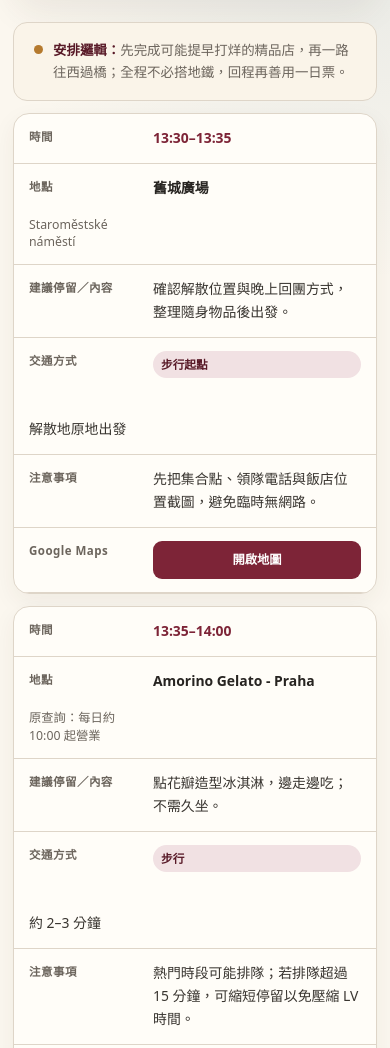
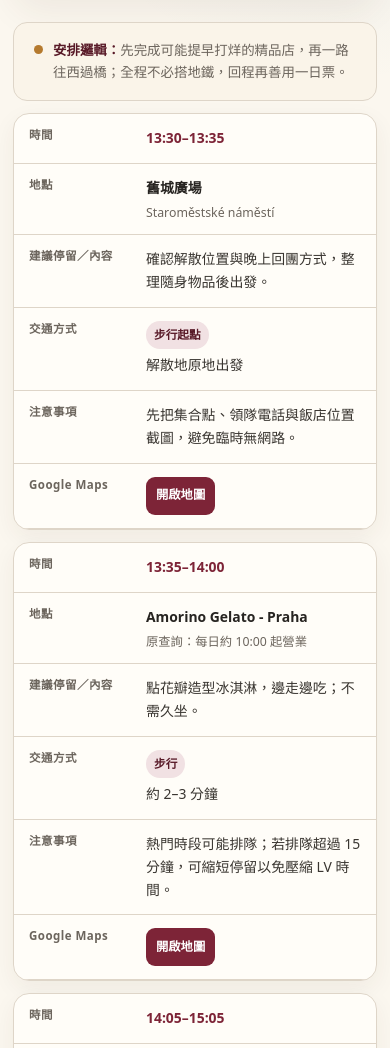
Before and after one commit to weiting04/prague-free-time-itinerary, a plain HTML site: page index.html in a window 390 px wide. Shown: the part 1703-2751 px from the top of the page. Drawn offline with Linux system fonts and the light colour scheme.

Commit message:
Fix mobile itinerary note layout

```diff
--- a/index.html
+++ b/index.html
@@ -625,18 +625,24 @@
         box-shadow: 0 8px 24px rgba(74, 48, 35, 0.06);
       }
       td {
-        display: grid;
-        grid-template-columns: 7rem minmax(0, 1fr);
-        gap: 12px;
-        padding: 13px 15px;
+        position: relative;
+        display: block;
+        min-height: 50px;
+        padding: 13px 15px 13px 8.25rem;
         border-bottom: 1px solid var(--line);
         font-size: 0.87rem;
+        overflow-wrap: anywhere;
       }
       td::before {
+        position: absolute;
+        top: 13px;
+        left: 15px;
+        width: 6.65rem;
         color: var(--muted);
         font-size: 0.72rem;
         font-weight: 900;
         letter-spacing: 0.04em;
+        line-height: 1.45;
         content: attr(data-label);
       }
       tbody tr:hover { background: var(--paper-strong); }
```
